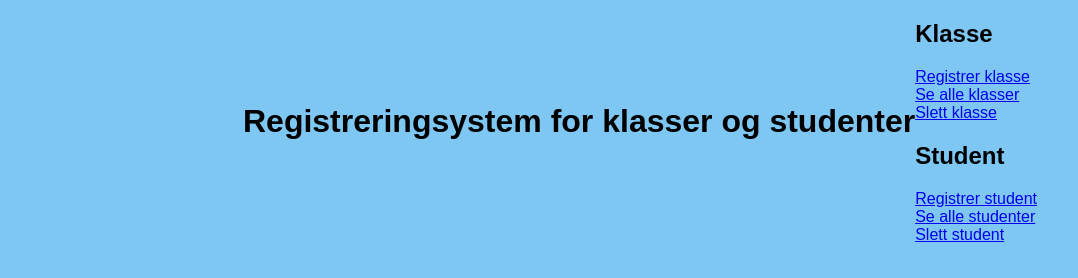
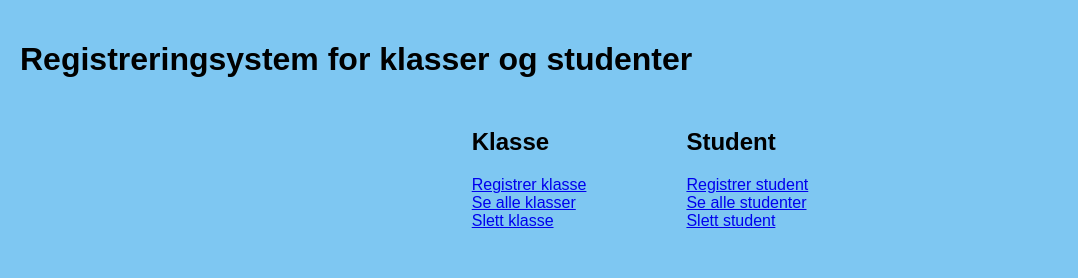
Before and after one commit to suzannekvi/prg120v-obligatorisk-oppgave-1, a plain HTML site: page index.html in a window 1280 px wide. Shown: the whole page, without its empty margins (0-1078 px from the left). Drawn offline with Linux system fonts and the light colour scheme.

Commit message:
css endirnger

```diff
--- a/style.css
+++ b/style.css
@@ -7,10 +7,14 @@ body {
     background-color: #7ec7f2;
     font-family: Arial, sans-serif;
     margin: 0;
-    padding: 0;
-    align-items: center;
+    padding: 20px;
+}
+
+.meny {
     display: flex;
     justify-content: center;
+    gap: 100px;
+    margin-top: 30px;
 }
 
 select {
```
